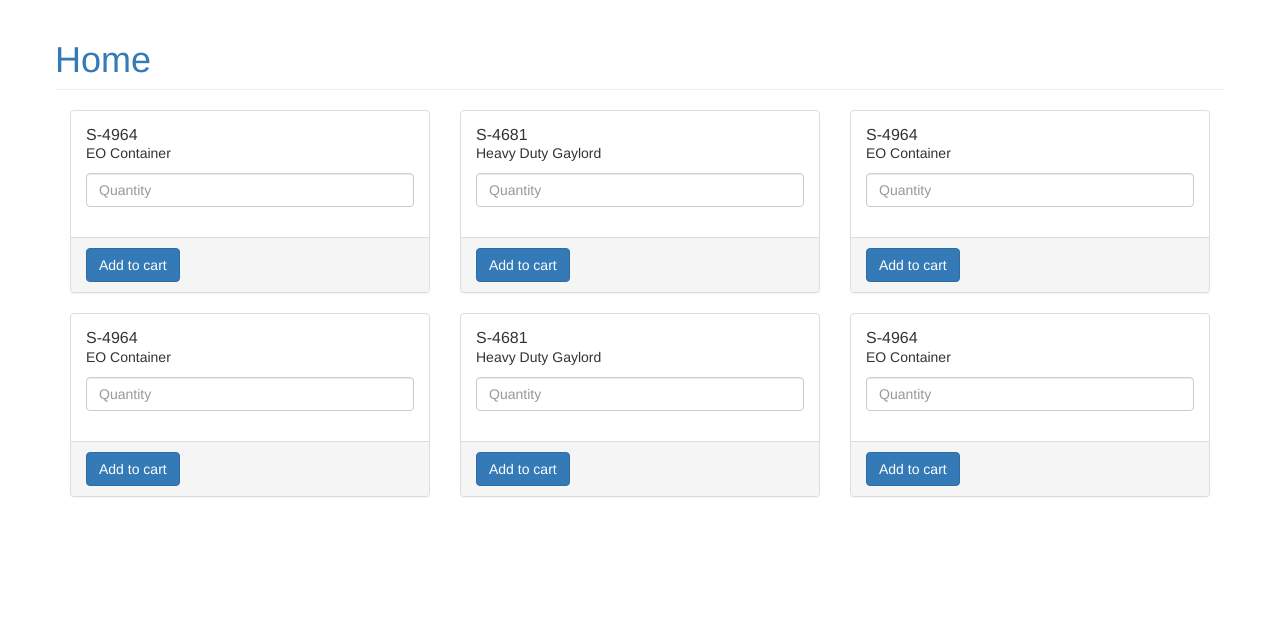
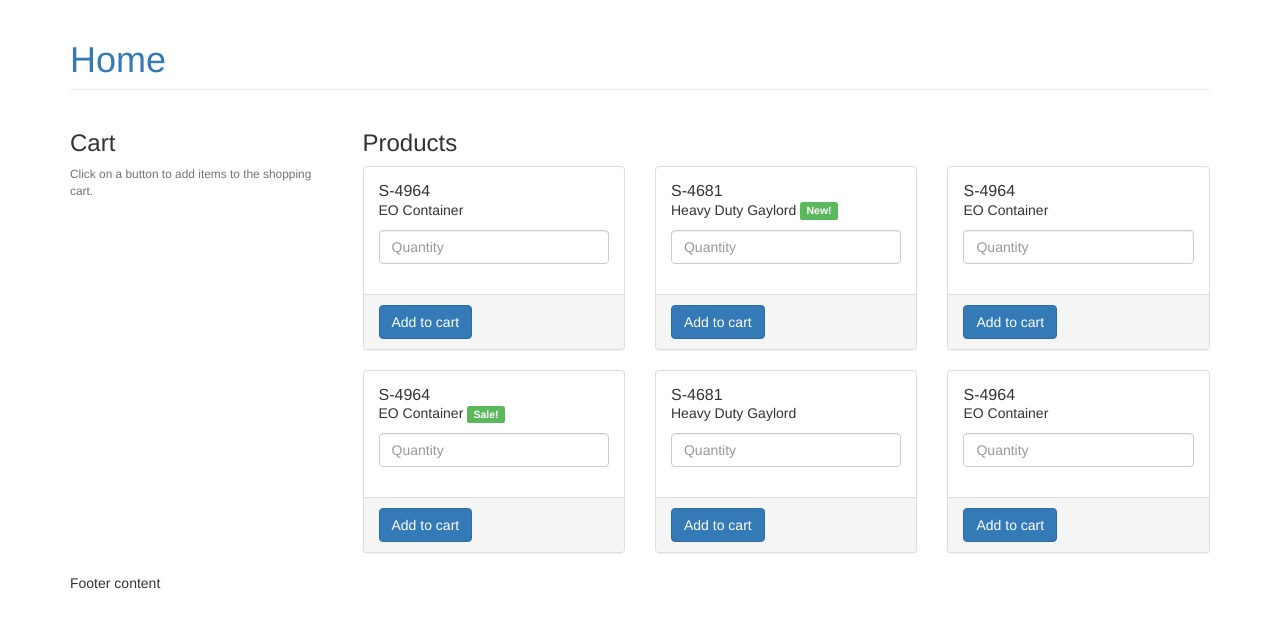
Before and after one commit to jkereako/jekyll-cart, a Jekyll site: the page built from index.html, in a window 1280 px wide. Shown: the top 628 px of the page. Built offline with Jekyll 4.4.1, drawn with Linux system fonts in a browser that asks for light colours; nearby versions of some CDN libraries; library files that are not in the unit come from our copies.

Commit message:
Format: layout
Made the page 2 columns

```diff
--- a/_data/products.yml
+++ b/_data/products.yml
@@ -1,5 +1,31 @@
 - identifier: S-4964
   description: EO Container
+  dimensions:	30 x 17 x 17
+  pricing:
+    5: $8.60
+    25: $8.20
+    100+: $7.65
+
+- identifier: S-4681
+  description: Heavy Duty Gaylord
+  label: New!
+  dimensions:	36 x 36 x 24
+  pricing:
+    5: $8.60
+    25: $8.20
+    100+: $7.65
+
+- identifier: S-4964
+  description: EO Container
+  dimensions:	30 x 17 x 17
+  pricing:
+    5: $8.60
+    25: $8.20
+    100+: $7.65
+
+- identifier: S-4964
+  description: EO Container
+  label: Sale!
   dimensions:	30 x 17 x 17
   pricing:
     5: $8.60
@@ -21,27 +47,3 @@
     5: $8.60
     25: $8.20
     100+: $7.65
-
-- identifier: S-4964
-  description: EO Container
-  dimensions:	30 x 17 x 17
-  pricing:
-    5: $8.60
-    25: $8.20
-    100+: $7.65
-
-- identifier: S-4681
-  description: Heavy Duty Gaylord
-  dimensions:	36 x 36 x 24
-  pricing:
-    5: $8.60
-    25: $8.20
-    100+: $7.65
-
-- identifier: S-4964
-  description: EO Container
-  dimensions:	30 x 17 x 17
-  pricing:
-    5: $8.60
-    25: $8.20
-    100+: $7.65
--- a/_layouts/default.html
+++ b/_layouts/default.html
@@ -33,11 +33,7 @@
   </head>
 
   <body itemscope itemtype="http://schema.org/WebPage">
-    <div class="container">
-      <div class="row">
-        {{ content }}
-      </div>
-    </div>
+    {{ content }}
 
     <!--  Scripts -->
     <script src="assets/vendor/jquery/dist/jquery.min.js"></script>
--- a/index.html
+++ b/index.html
@@ -4,14 +4,33 @@ title: Home
 scripts:
   - /assets/js/cart.js
 ---
-<header role="heading">
+<div class="container">
+  <div class="row" role="header">
+    <div class="col-xs-12">
       <h1 class="page-header title hidden-print" itemprop="name">
         <a href="{{ page.url }}">{{ page.title | camel_break }}</a>
       </h1>
+    </div>
+  </div>
+
+  <div class="row" role="main">
+    <div class="col-md-3">
+      <section>
+        <header>
+          <h3>Cart</h3>
         </header>
-
-<div class="container">
-  <form action="" autocomplete="off" id="cart" method="post">
+        <p class="small help-block">
+          Click on a button to add items to the shopping cart.
+        </p>
+        <div id="cart"></div>
+      </section>
+    </div>
+    <div class="col-md-9">
+      <section>
+        <header>
+          <h3>Products</h3>
+        </header>
+        <form action="" autocomplete="off" id="cart-form" method="post">
         {% for product in site.data.products %}
 
         {% cycle '<div class="row">', '', '' %}
@@ -22,6 +41,9 @@ scripts:
               <h3 class="panel-title">{{ product.identifier }}</h3>
               <p>
                 {{ product.description }}
+                {% if product.label %}
+                <span class="label label-success">{{ product.label }}</span>
+                {% endif %}
               </p>
               <p>
                 <div class="form-group">
@@ -30,7 +52,7 @@ scripts:
               </p>
             </div>
             <div class="panel-footer">
-        <div class="btn-group" role="group" aria-label="...">
+              <div class="btn-group" role="group" aria-label="Add to cart">
                 <button aria-pressed="false" autocomplete="off" class="btn btn-primary" data-toggle="button" id="add-{{ product.identifier | slugify }}" type="button">Add to cart</button>
               </div>
             </div>
@@ -39,4 +61,13 @@ scripts:
         {% cycle '', '', '</div>' %}
         {% endfor %}
         </form>
+      </section>
+    </div>
+  </div>
+
+  <div class="row" role="footer">
+    <div class="col-xs-12">
+      Footer content
+    </div>
+  </div>
 </div><!-- /.container -->
```
Lines whose indentation alone changed are shown as unchanged.
